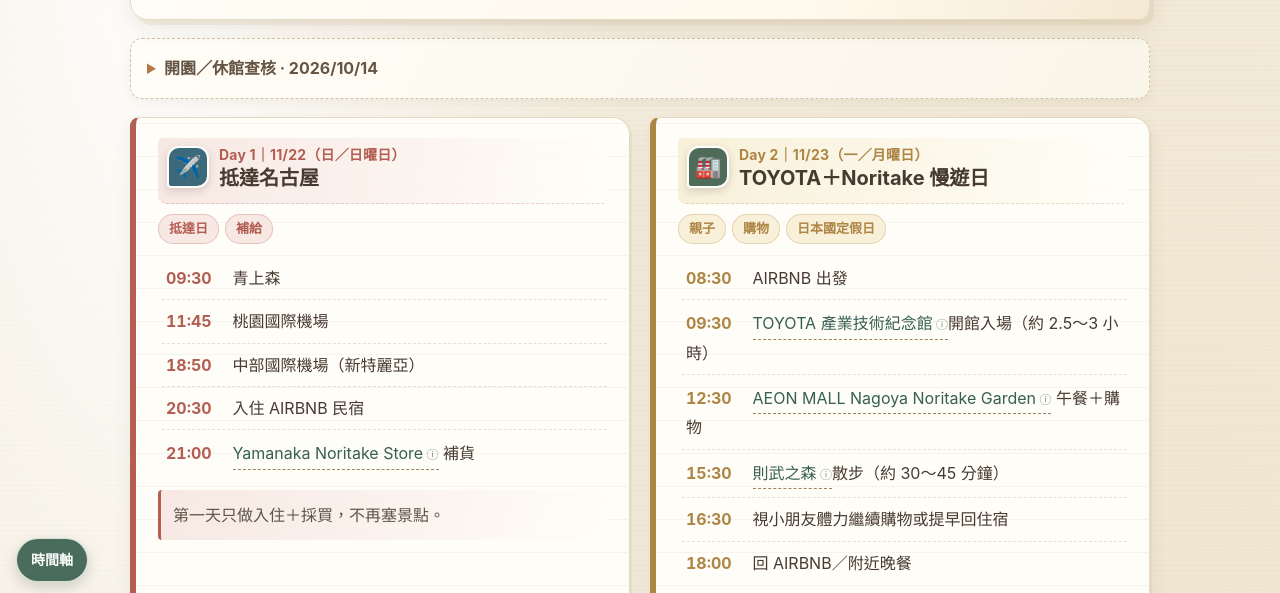
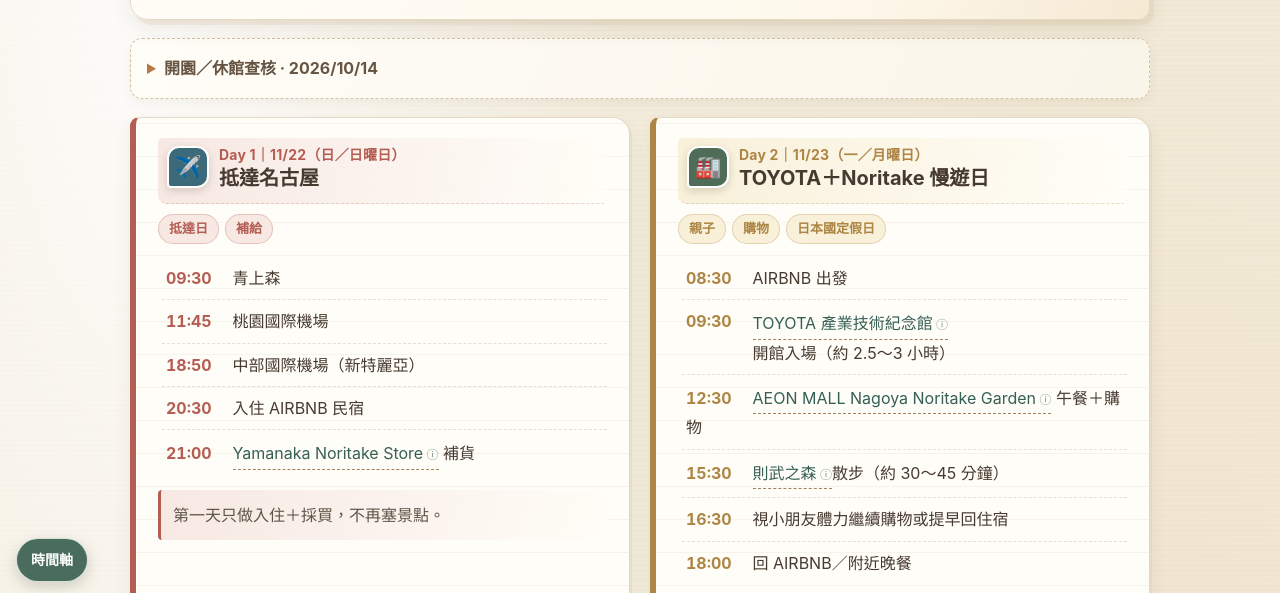
Before and after one commit to dieselpan/2026-Nagoya, a plain HTML site: page index.html in a window 1280 px wide. Shown: the part 202-795 px from the top of the page. Drawn offline with Linux system fonts and the light colour scheme.

Commit message:
Apply Toyota note line break at all screen sizes

```diff
--- a/index.html
+++ b/index.html
@@ -63,7 +63,7 @@ body{color:var(--ink);background-color:#f3ecdc;background-image:radial-gradient(
 .tag{background:var(--day-wash,#edf3ec);color:var(--day-ink,#466b5b);border:1px solid var(--day-rule,rgba(70,107,91,.22));font-weight:650}
 .timeline{position:relative;margin-top:13px;padding-left:4px}
 .timeline li{padding:8px 4px;border-bottom:1px dashed rgba(139,119,86,.22)}
-.time{color:var(--day-ink,#466b5b);font-variant-numeric:tabular-nums}
+.time{color:var(--day-ink,#466b5b);font-variant-numeric:tabular-nums}.toyota-entry{display:inline-block;vertical-align:top}.toyota-entry-note{display:block}
 .spot{color:#365f55;border-bottom-color:#a1805b}
 .spot:hover,.spot[aria-expanded="true"]{background:var(--day-wash,#edf3ec);border-radius:4px}
 .tip{background:linear-gradient(110deg,var(--day-wash,#edf3ec),#fffdf7);border-left:3px solid var(--day-ink,#66857a);border-radius:4px 10px 10px 4px;color:#5e5548}
@@ -81,7 +81,7 @@ body{color:var(--ink);background-color:#f3ecdc;background-image:radial-gradient(
 .spot-card{background-color:#fffdf7;background-image:repeating-linear-gradient(0deg,transparent 0 31px,rgba(141,119,84,.06) 31px 32px);border-color:#e3d5bc}
 @media(min-width:900px){.wrap{display:grid;grid-template-columns:repeat(2,minmax(0,1fr));gap:18px 20px}.hero,.verified,.footer{grid-column:1/-1}.hero,.verified{margin:0}.day{grid-column:span 1}.day h2{font-size:20px}}
 @media(max-width:899px){.wrap{display:block}.hero,.verified{margin-bottom:18px}.day{margin:16px 0}}
-@media(max-width:640px){.hero{padding:27px 82px 22px 20px}.hero::before{left:22px;width:84px}.hero::after{right:15px;top:22px;width:54px;height:65px;font-size:7px;letter-spacing:.08em;outline-width:3px}.hero h1{font-size:24px;line-height:1.35}.sub{font-size:14px;line-height:1.55}.sub::before{font-size:9px}.day{padding:16px 14px 20px}.day h2{font-size:19px}.day::after{font-size:32px;right:10px;bottom:8px}.timeline li{padding:8px 2px}.toyota-entry{display:inline-block;vertical-align:top}.toyota-entry-note{display:block}.time{min-width:58px}}
+@media(max-width:640px){.hero{padding:27px 82px 22px 20px}.hero::before{left:22px;width:84px}.hero::after{right:15px;top:22px;width:54px;height:65px;font-size:7px;letter-spacing:.08em;outline-width:3px}.hero h1{font-size:24px;line-height:1.35}.sub{font-size:14px;line-height:1.55}.sub::before{font-size:9px}.day{padding:16px 14px 20px}.day h2{font-size:19px}.day::after{font-size:32px;right:10px;bottom:8px}.timeline li{padding:8px 2px}.time{min-width:58px}}
 @media print{body{background:#fff}.hero,.verified,.day{box-shadow:none}}
 
 
```
